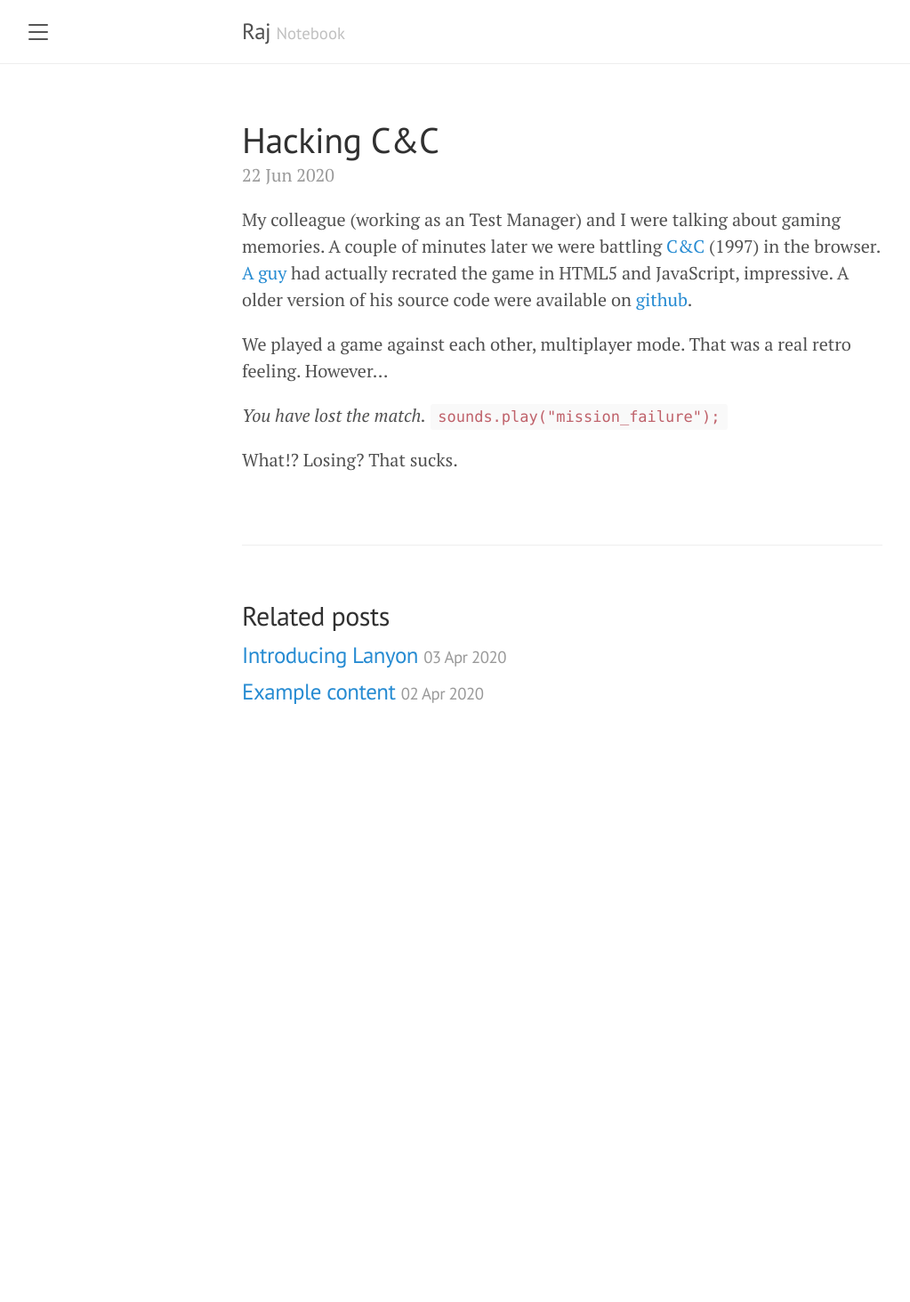
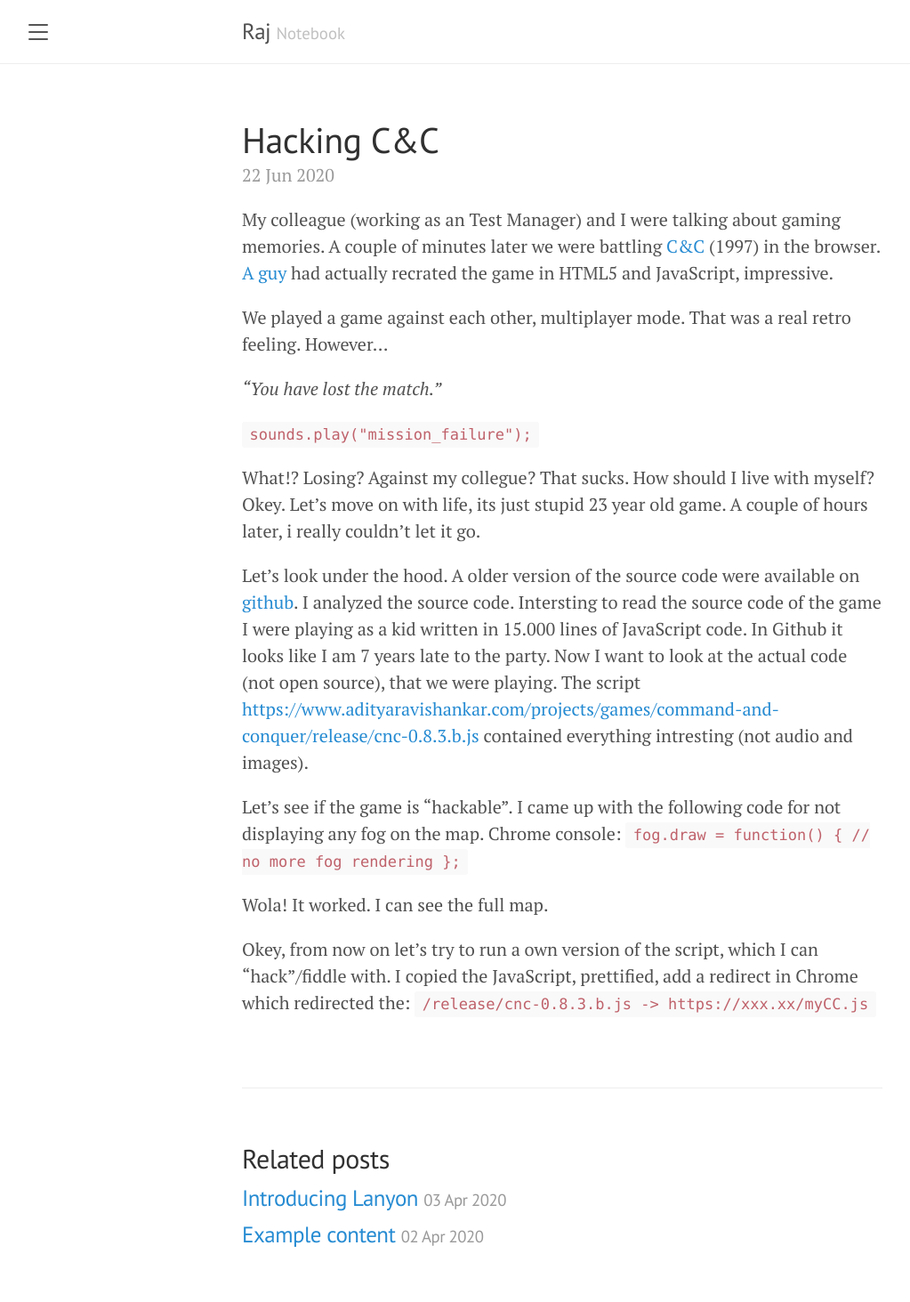
Before and after one commit to zytric/raj, a Jekyll site: the page built from _posts/2020-06-22-hacking-cc.md, in a window 1280 px wide. Shown: the whole page at 89% size, without its empty margins (8-1031 px from the left). Built offline with Jekyll 4.4.1, drawn with Linux system fonts in a browser that asks for light colours; before the commit the page ends 900 px from its top, so only the background shows below that.

Commit message:
Update 2020-06-22-hacking-cc.md

```diff
--- a/_posts/2020-06-22-hacking-cc.md
+++ b/_posts/2020-06-22-hacking-cc.md
@@ -5,11 +5,22 @@ category: Code
 tags: Hacking C&C
 ---
 
-My colleague (working as an Test Manager) and I were talking about gaming memories. A couple of minutes later we were battling [C&C](https://www.adityaravishankar.com/projects/games/command-and-conquer) (1997) in the browser. [A guy](https://www.adityaravishankar.com/2011/11/command-and-conquer-programming-an-rts-game-in-html5-and-javascript) had actually recrated the game in HTML5 and JavaScript, impressive. A older version of his source code were available on [github](https://github.com/adityaravishankar/command-and-conquer).
+My colleague (working as an Test Manager) and I were talking about gaming memories. A couple of minutes later we were battling [C&C](https://www.adityaravishankar.com/projects/games/command-and-conquer) (1997) in the browser. [A guy](https://www.adityaravishankar.com/2011/11/command-and-conquer-programming-an-rts-game-in-html5-and-javascript) had actually recrated the game in HTML5 and JavaScript, impressive.
 
 We played a game against each other, multiplayer mode. That was a real retro feeling. However...
 
-*You have lost the match.*
+*"You have lost the match."*
+
 ``sounds.play("mission_failure");``
 
-What!? Losing? That sucks.
+What!? Losing? Against my collegue? That sucks. How should I live with myself? Okey. Let's move on with life, its just stupid 23 year old  game. A couple of hours later, i really couldn't let it go.
+
+Let's look under the hood. A older version of the source code were available on [github](https://github.com/adityaravishankar/command-and-conquer). I analyzed the source code. Intersting to read the source code of the game I were playing as a kid written in 15.000 lines of JavaScript code. In Github it looks like I am 7 years late to the party. Now I want to look at the actual code (not open source), that we were playing. The script [https://www.adityaravishankar.com/projects/games/command-and-conquer/release/cnc-0.8.3.b.js](cnc-0.8.3.b.js) contained everything intresting (not audio and images).
+
+Let's see if the game is "hackable". I came up with the following code for not displaying any fog on the map. Chrome console:
+`fog.draw = function() { // no more fog rendering };`
+
+Wola! It worked. I can see the full map.
+
+Okey, from now on let's try to run a own version of the script, which I can "hack"/fiddle with. I copied the JavaScript, prettified, add a redirect in Chrome which redirected the:
+`/release/cnc-0.8.3.b.js -> https://xxx.xx/myCC.js`
```
